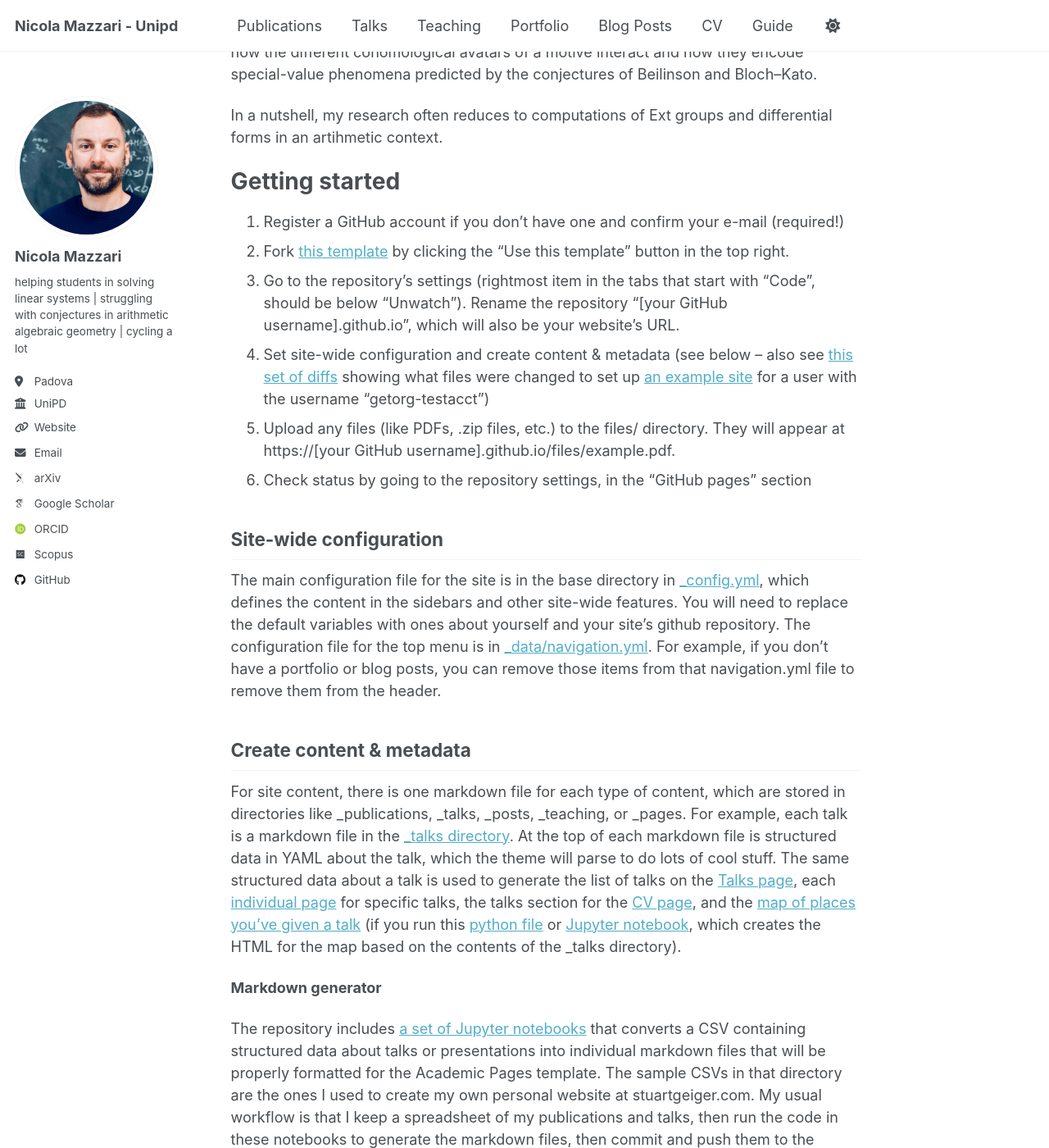
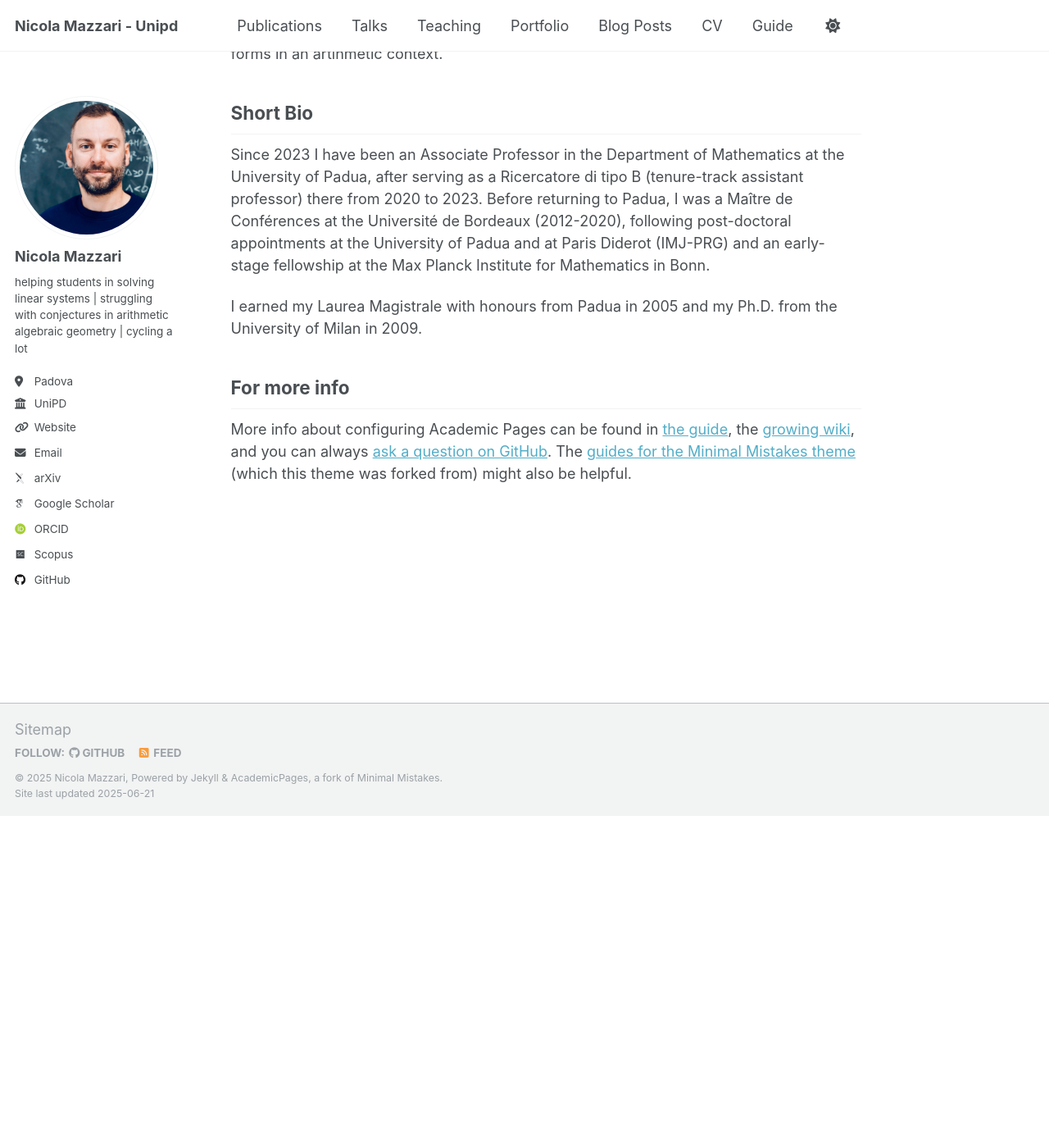
Before and after one commit to Nimath/Nimath.github.io, a Jekyll site: the page built from _pages/about.md, in a window 1280 px wide and 1400 px high, scrolled down 528 px. Shown: the whole window at 82% size. Built offline with Jekyll 4.4.1, drawn with Linux system fonts in a browser that asks for light colours; some web fonts are replaced; after the commit the page ends 1523 px from its top, so only the background shows below that; some of the changed text lies outside the part shown.

Commit message:
Update about.md

```diff
--- a/_pages/about.md
+++ b/_pages/about.md
@@ -1,6 +1,6 @@
 ---
 permalink: /
-title: "Academic Pages is a ready-to-fork GitHub Pages template for academic personal websites"
+title: "Nicola Mazzari - Academic Page"
 author_profile: true
 redirect_from:
   - /about/
@@ -8,9 +8,7 @@ redirect_from:
 ---
 
 Associate Professor at [UniPD](https://www.unipd.it)
-
 [Department of Mathematics "Tullio Levi-Civita"](https://www.math.unipd.it/en/)
-
 Via Trieste, 63 - 35121 Padova
 
 
@@ -22,35 +20,14 @@ I am equally interested in the motivic viewpoint. I have introduced and refined
 
 In a nutshell, my research often reduces to computations of Ext groups and differential forms in an artihmetic context.
 
+Short Bio
+------
+Since 2023 I have been an Associate Professor in the Department of Mathematics at the University of Padua, after serving as a Ricercatore di tipo B (tenure-track assistant professor) there from 2020 to 2023. Before returning to Padua, I was a Maître de Conférences at the Université de Bordeaux (2012-2020), following post-doctoral appointments at the University of Padua and at Paris Diderot (IMJ-PRG) and an early-stage fellowship at the Max Planck Institute for Mathematics in Bonn.
 
-Getting started
-======
-1. Register a GitHub account if you don't have one and confirm your e-mail (required!)
-1. Fork [this template](https://github.com/academicpages/academicpages.github.io) by clicking the "Use this template" button in the top right.
-1. Go to the repository's settings (rightmost item in the tabs that start with "Code", should be below "Unwatch"). Rename the repository "[your GitHub username].github.io", which will also be your website's URL.
-1. Set site-wide configuration and create content & metadata (see below -- also see [this set of diffs](http://archive.is/3TPas) showing what files were changed to set up [an example site](https://getorg-testacct.github.io) for a user with the username "getorg-testacct")
-1. Upload any files (like PDFs, .zip files, etc.) to the files/ directory. They will appear at https://[your GitHub username].github.io/files/example.pdf.
-1. Check status by going to the repository settings, in the "GitHub pages" section
+I earned my Laurea Magistrale with honours from Padua in 2005 and my Ph.D. from the University of Milan in 2009.
 
-Site-wide configuration
-------
-The main configuration file for the site is in the base directory in [_config.yml](https://github.com/academicpages/academicpages.github.io/blob/master/_config.yml), which defines the content in the sidebars and other site-wide features. You will need to replace the default variables with ones about yourself and your site's github repository. The configuration file for the top menu is in [_data/navigation.yml](https://github.com/academicpages/academicpages.github.io/blob/master/_data/navigation.yml). For example, if you don't have a portfolio or blog posts, you can remove those items from that navigation.yml file to remove them from the header.
 
-Create content & metadata
-------
-For site content, there is one markdown file for each type of content, which are stored in directories like _publications, _talks, _posts, _teaching, or _pages. For example, each talk is a markdown file in the [_talks directory](https://github.com/academicpages/academicpages.github.io/tree/master/_talks). At the top of each markdown file is structured data in YAML about the talk, which the theme will parse to do lots of cool stuff. The same structured data about a talk is used to generate the list of talks on the [Talks page](https://academicpages.github.io/talks), each [individual page](https://academicpages.github.io/talks/2012-03-01-talk-1) for specific talks, the talks section for the [CV page](https://academicpages.github.io/cv), and the [map of places you've given a talk](https://academicpages.github.io/talkmap.html) (if you run this [python file](https://github.com/academicpages/academicpages.github.io/blob/master/talkmap.py) or [Jupyter notebook](https://github.com/academicpages/academicpages.github.io/blob/master/talkmap.ipynb), which creates the HTML for the map based on the contents of the _talks directory).
 
-**Markdown generator**
-
-The repository includes [a set of Jupyter notebooks](https://github.com/academicpages/academicpages.github.io/tree/master/markdown_generator
-) that converts a CSV containing structured data about talks or presentations into individual markdown files that will be properly formatted for the Academic Pages template. The sample CSVs in that directory are the ones I used to create my own personal website at stuartgeiger.com. My usual workflow is that I keep a spreadsheet of my publications and talks, then run the code in these notebooks to generate the markdown files, then commit and push them to the GitHub repository.
-
-How to edit your site's GitHub repository
-------
-Many people use a git client to create files on their local computer and then push them to GitHub's servers. If you are not familiar with git, you can directly edit these configuration and markdown files directly in the github.com interface. Navigate to a file (like [this one](https://github.com/academicpages/academicpages.github.io/blob/master/_talks/2012-03-01-talk-1.md) and click the pencil icon in the top right of the content preview (to the right of the "Raw | Blame | History" buttons). You can delete a file by clicking the trashcan icon to the right of the pencil icon. You can also create new files or upload files by navigating to a directory and clicking the "Create new file" or "Upload files" buttons.
-
-Example: editing a markdown file for a talk
-![Editing a markdown file for a talk](/images/editing-talk.png)
 
 For more info
 ------
```
